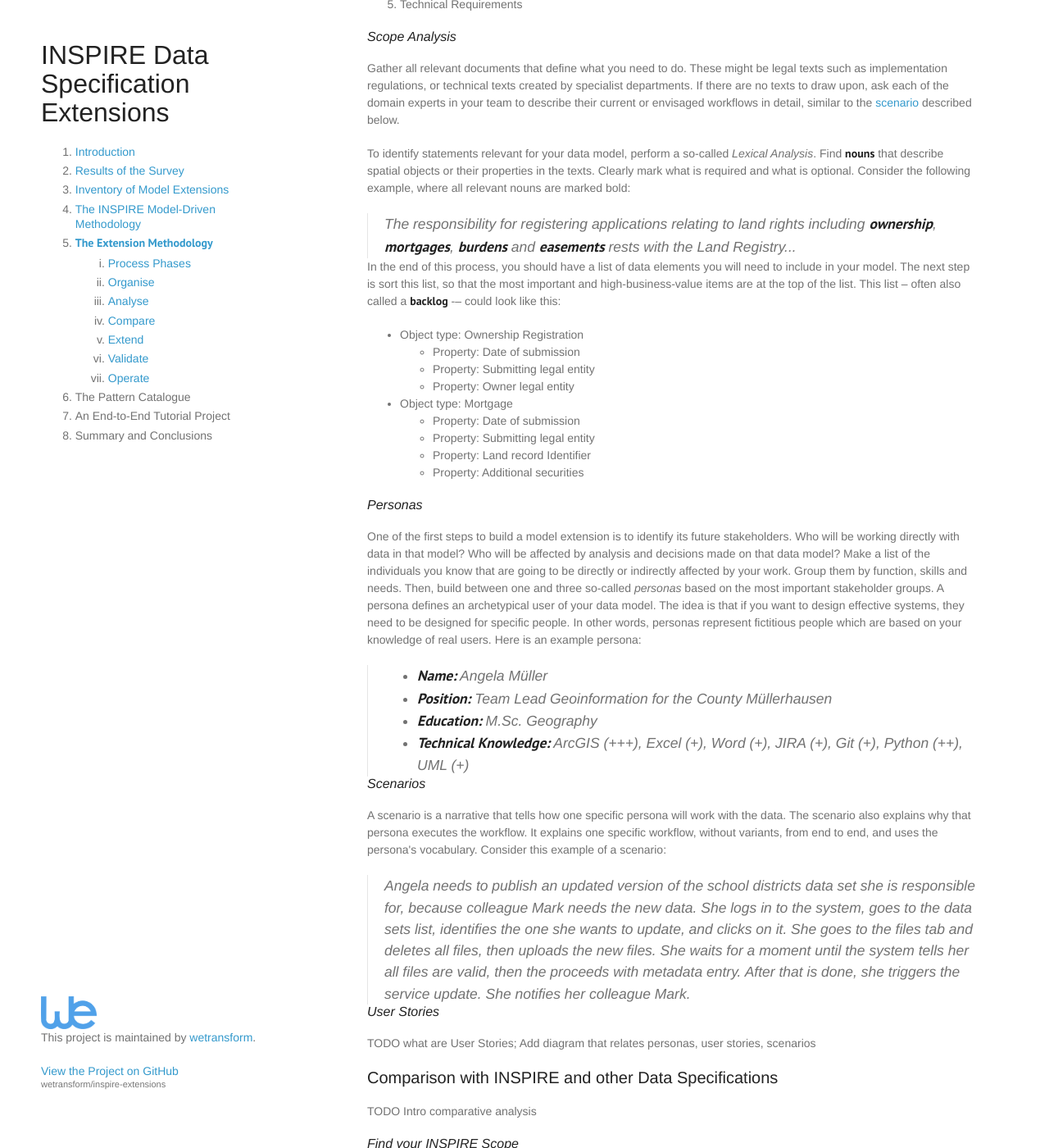
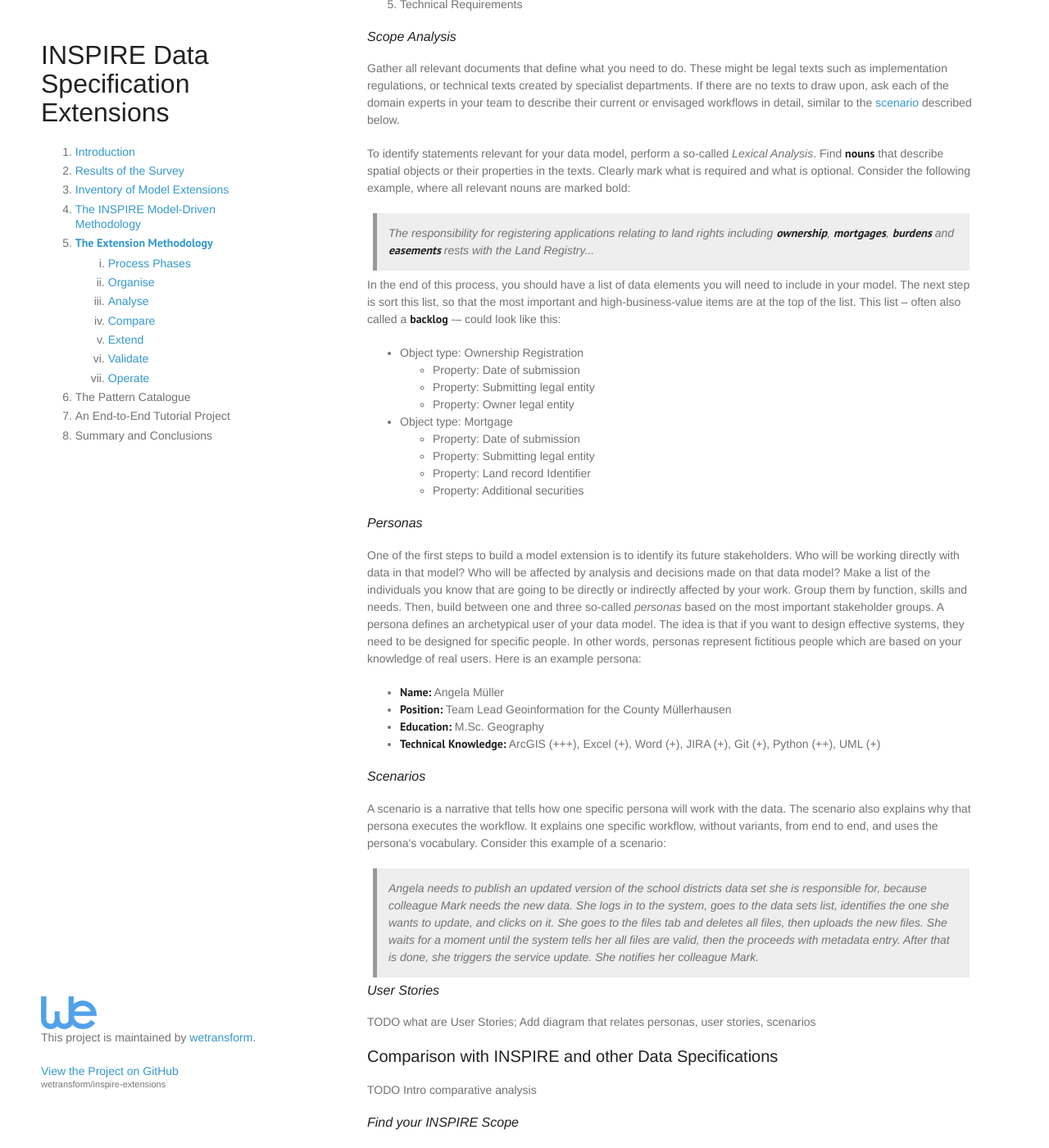
Before and after one commit to wetransform/inspire-extensions, a Jekyll site: the page built from extension-methodology.html, in a window 1280 px wide and 1400 px high, scrolled down 3110 px. Shown: the whole window at 82% size. Built offline with Jekyll 4.4.1, drawn with Linux system fonts in a browser that asks for light colours; some web fonts are replaced.

```diff
--- a/extension-methodology.html
+++ b/extension-methodology.html
@@ -143,14 +143,12 @@
 
     <p>One of the first steps to build a model extension is to identify its future stakeholders. Who will be working directly with data in that model? Who will be affected by analysis and decisions made on that data model? Make a list of the individuals you know that are going to be directly or indirectly affected by your work. Group them by function, skills and needs. Then, build between one and three so-called <em>personas</em> based on the most important stakeholder groups. A  persona defines an archetypical user of your data model. The idea is that if you want to design effective systems, they need to be designed for specific people. In other words, personas represent fictitious people which are based on your knowledge of real users. Here is an example persona:</p>
 
-    <blockquote>
     <ul>
         <li><strong>Name:</strong> Angela Müller</li>
         <li><strong>Position:</strong> Team Lead Geoinformation for the County Müllerhausen</li>
         <li><strong>Education:</strong> M.Sc. Geography</li>
         <li><strong>Technical Knowledge:</strong> ArcGIS (+++), Excel (+), Word (+), JIRA (+), Git (+), Python (++), UML (+)</li>
     </ul>
-    </blockquote>
 
     <h3><a name="scenarios" id="scenarios" href="#scenarios"></a>Scenarios</h3>
 
--- a/stylesheets/styles.css
+++ b/stylesheets/styles.css
@@ -213,6 +213,13 @@
     padding-right: 0.5em;
 }
 
+blockquote {
+    font-size: 14px;
+    padding: 1em;
+    margin: 0.5em;
+    border-left: 5px solid #999999;
+    background-color: #eeeeee;
+}
 
 strong {
     color: #222;
```
Lines whose indentation alone changed are shown as unchanged.
